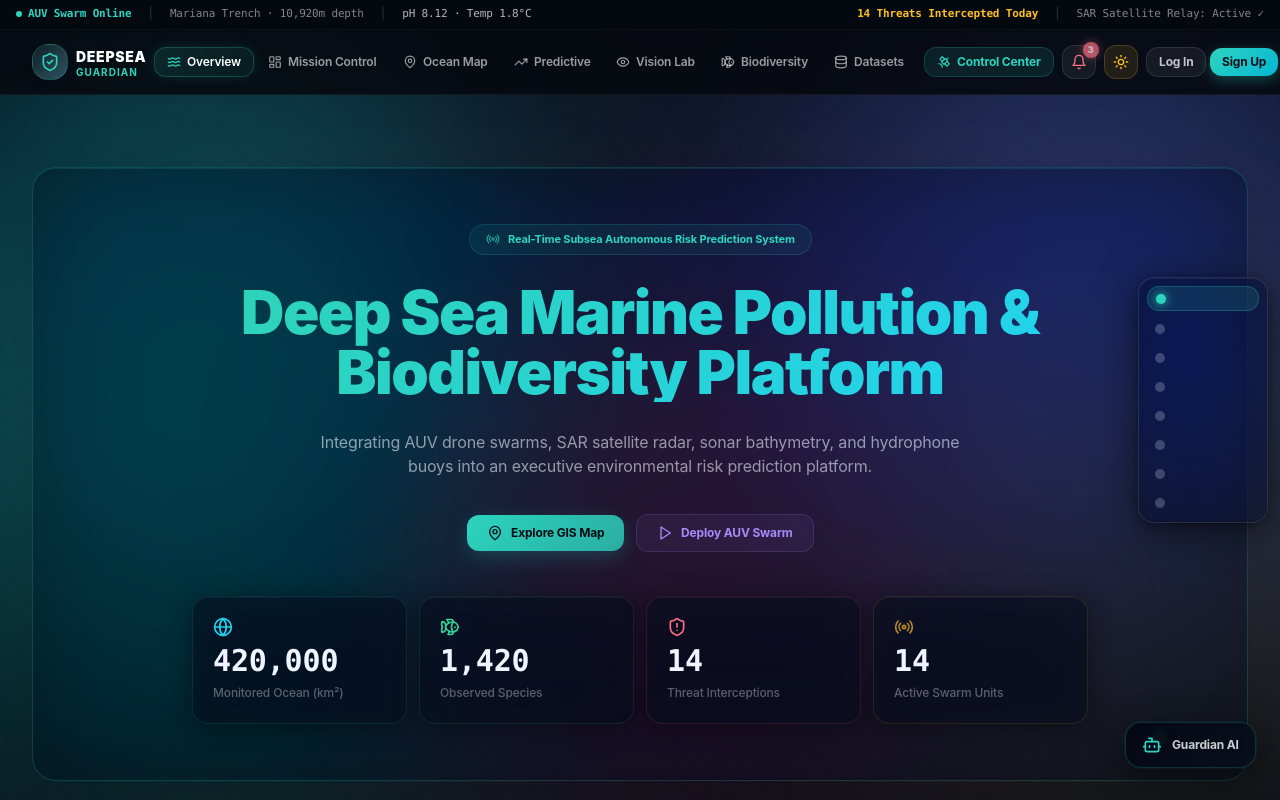
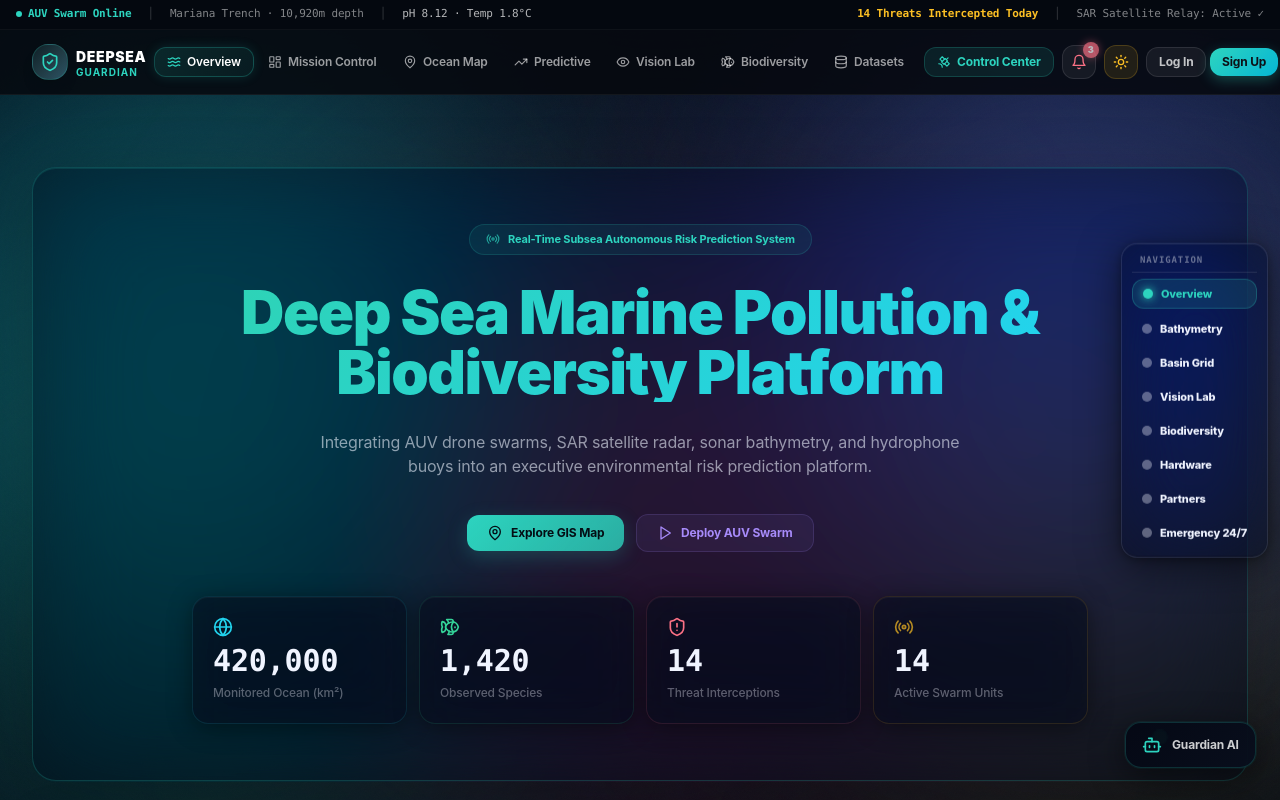
Before and after one commit to aarondeodhar-wq/deepsea-guardian, a Next.js app: page / in a window 1280 px wide. Shown: the top 800 px of the page. Built offline with nearby package versions, Linux system fonts and the light colour scheme.

Commit message:
fix: side scroll jump bar labels ALWAYS VISIBLE in day and night modes, add Indian Coast Guard SAR emergency helpline (1554 / +91 11 2338 4999)

```diff
--- a/app/contact/page.tsx
+++ b/app/contact/page.tsx
@@ -59,8 +59,9 @@ export default function ContactPage() {
             <p className="text-xs text-slate-600 dark:text-slate-400 leading-relaxed">
               Report active oil slicks or ghost nets requiring immediate AUV/ROV deployment.
             </p>
-            <p className="font-mono text-xs text-coral-600 dark:text-coral-400 font-bold">
-              Hotline: +1 (800) 555-OCEAN
+            <p className="font-mono text-xs text-rose-600 dark:text-rose-400 font-bold space-y-1">
+              <span className="block">🇮🇳 Indian Coast Guard: 1554 / +91 11 2338 4999</span>
+              <span className="block">🇺🇸 US Coast Guard: +1 (800) 424-8802</span>
             </p>
           </div>
 
--- a/app/page.tsx
+++ b/app/page.tsx
@@ -149,12 +149,12 @@ export default function HomePage() {
   ];
 
   const emergencyHotlines = [
-    { agency: 'US Coast Guard Command',         number: '+1 (800) 424-8802', region: 'Americas & Atlantic',   code: 'US Command', color: C.rose    },
-    { agency: 'UN Environment Program',         number: '+41 22 917 8111',   region: 'Global Marine Crisis',  code: 'UN Global',  color: C.violet  },
-    { agency: 'EMSA European Safety Agency',    number: '+351 21 120 9200',  region: 'Europe & Med',          code: 'EU Safety',  color: C.sky     },
-    { agency: 'AMSA Maritime Safety Authority', number: '+61 2 6279 5000',   region: 'Indo-Pacific & Reefs',  code: 'AU Pacific', color: C.teal    },
-    { agency: 'Japan Coast Guard Crisis Line',  number: '+81 3 3591 6361',   region: 'Pacific Trench Sector', code: 'JP Trench',  color: C.amber   },
-    { agency: 'UK Maritime & Coastguard',       number: '+44 20 3817 2000',  region: 'North Sea & Ridge',     code: 'UK Agency',  color: C.emerald },
+    { agency: 'Indian Coast Guard SAR Command',  number: '1554 / +91 11 2338 4999', region: 'Indian Ocean & Arabian Sea', code: 'IN Guard', color: C.rose    },
+    { agency: 'US Coast Guard Command',         number: '+1 (800) 424-8802',       region: 'Americas & Atlantic',       code: 'US Command', color: C.teal    },
+    { agency: 'UN Environment Program',         number: '+41 22 917 8111',         region: 'Global Marine Crisis',      code: 'UN Global',  color: C.violet  },
+    { agency: 'EMSA European Safety Agency',    number: '+351 21 120 9200',        region: 'Europe & Med',              code: 'EU Safety',  color: C.sky     },
+    { agency: 'AMSA Maritime Safety Authority', number: '+61 2 6279 5000',         region: 'Indo-Pacific & Reefs',      code: 'AU Pacific', color: C.amber   },
+    { agency: 'Japan Coast Guard Crisis Line',  number: '+81 3 3591 6361',         region: 'Pacific Trench Sector',     code: 'JP Trench',  color: C.emerald },
   ];
 
   return (
@@ -163,28 +163,31 @@ export default function HomePage() {
 
       {/* ── Floating Side Section Quick Jump Bar ── */}
       <div className="fixed right-3 top-1/2 -translate-y-1/2 z-30 hidden xl:flex flex-col items-end gap-2 pointer-events-auto">
-        <div className="p-2 rounded-2xl flex flex-col gap-1.5 glass-panel shadow-2xl transition-all border border-slate-200/80 dark:border-white/10">
+        <div className="p-2.5 rounded-2xl flex flex-col gap-1.5 glass-panel shadow-2xl transition-all border border-slate-300 dark:border-white/10">
+          <span className="text-[9px] font-mono font-black uppercase tracking-widest text-slate-500 dark:text-white/40 px-2 pb-1 border-b border-slate-200 dark:border-white/10">
+            Navigation
+          </span>
           {sectionsList.map((sec) => {
             const isActive = activeSection === sec.id;
             return (
               <button
                 key={sec.id}
                 onClick={() => scrollToSection(sec.id)}
-                className="group relative flex items-center gap-2 px-2 py-1 rounded-xl text-[10px] font-bold transition-all ios-spring"
+                className="group relative flex items-center gap-2 px-2.5 py-1.5 rounded-xl text-xs font-bold transition-all ios-spring"
                 style={
                   isActive
                     ? { background: `${sec.color}22`, border: `1px solid ${sec.color}40`, color: sec.color }
-                    : { color: 'var(--txt-muted)' }
+                    : { color: 'var(--txt-primary)' }
                 }
               >
                 <span
                   className="w-2.5 h-2.5 rounded-full transition-all shrink-0"
                   style={{
-                    background: isActive ? sec.color : 'var(--txt-faint)',
+                    background: isActive ? sec.color : 'var(--txt-muted)',
                     boxShadow: isActive ? `0 0 10px ${sec.color}` : 'none',
                   }}
                 />
-                <span className="opacity-0 group-hover:opacity-100 transition-opacity whitespace-nowrap">
+                <span className="text-[11px] font-extrabold whitespace-nowrap">
                   {sec.label}
                 </span>
               </button>
```
